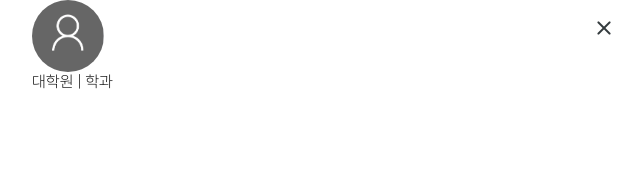
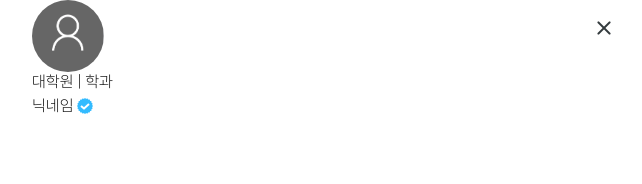
Before and after one commit to WE-ARE-RACCOONS/postgraduate-front, a Next.js app: page /add-profile in a window 1280 px wide. Both pictures are taken after a click on the button "우수 대학원 선배 프로필 보기". Shown: the top 184 px of the page, without its empty margins (308-950 px from the left). Built offline with nearby package versions, Linux system fonts and the light colour scheme.

Commit message:
RAC-166 feat: AuthLabeledText 컴포넌트 구현

```diff
--- a/src/components/Content/MBestCaseContent/MBestCaseContent.tsx
+++ b/src/components/Content/MBestCaseContent/MBestCaseContent.tsx
@@ -4,6 +4,7 @@ import x_icon from '../../../../public/x.png';
 import user_img from '../../../../public/user.png';
 import RoundedImage from "@/components/Image/RoundedImage";
 import DividedText from "@/components/Text/DividedText";
+import AuthLabeledText from "@/components/Text/AuthLabeledText";
 
 function MBestCaseContent({ modalHandler } : { modalHandler: () => void }) {
   return(
@@ -18,6 +19,7 @@ function MBestCaseContent({ modalHandler } : { modalHandler: () => void }) {
       />
       <RoundedImage imgSrc={user_img} altMsg="선배 프로필 이미지" />
       <DividedText firStr="대학원" secStr="학과" />
+      <AuthLabeledText str="닉네임" />
     </MBestCaseContainer>
   )
 }
--- /dev/null
+++ b/src/components/Text/AuthLabeledText/AuthLabeled.styled.ts
@@ -0,0 +1,24 @@
+import styled from "styled-components";
+
+export const AuthLabeledContainer = styled.div`
+  width: max-content;
+  height: 1.5rem;
+  display: flex;
+  position: relative;
+
+  #auth-labeled-str {
+    width: max-content;
+    height: 1.5rem;
+    line-height: 1.5rem;
+    margin-right: 1.5rem;
+  }
+
+  #auth-mark-icon {
+    width: 1.5rem;
+    height: 1.5rem;
+    position: absolute;
+    top: 50%;
+    right: 0;
+    transform: translateY(-50%);
+  }
+`
--- /dev/null
+++ b/src/components/Text/AuthLabeledText/AuthLabeledText.tsx
@@ -0,0 +1,14 @@
+import { AuthLabeledContainer } from "./AuthLabeled.styled";
+import Image from 'next/image';
+import auth_mark from '../../../../public/auth_mark.png';
+
+function AuthLabeledText({ str } : { str: string }) {
+  return(
+    <AuthLabeledContainer>
+      <div id="auth-labeled-str">{str}</div>
+      <Image id="auth-mark-icon" src={auth_mark} alt="대학원생 인증 마크" />
+    </AuthLabeledContainer>
+  )
+}
+
+export default AuthLabeledText;
--- /dev/null
+++ b/src/components/Text/AuthLabeledText/index.tsx
@@ -0,0 +1,3 @@
+import AuthLabeledText from "./AuthLabeledText";
+
+export default AuthLabeledText;
```
